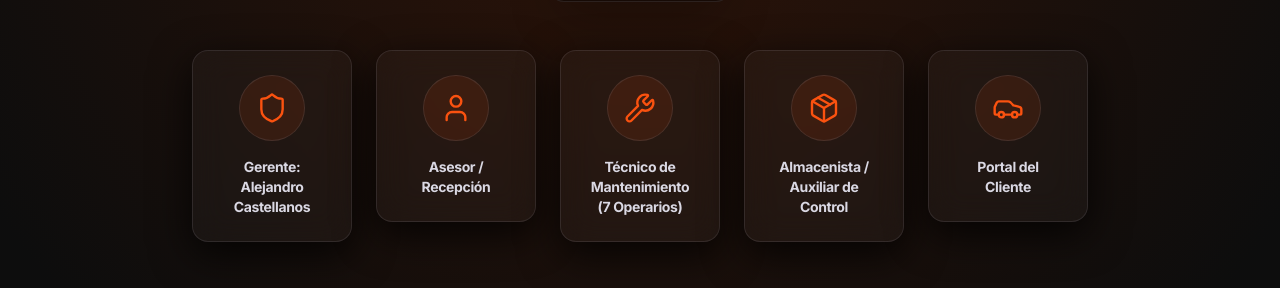
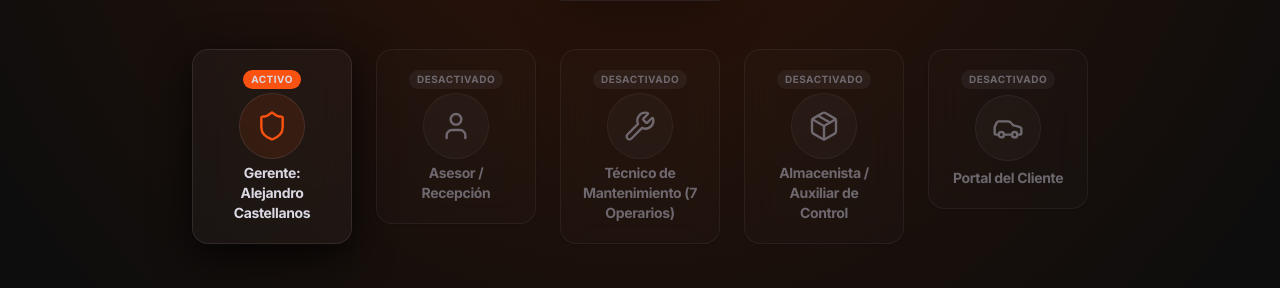
Before and after one commit to haroldove90-spec/Auto-Service, a React (Vite) app: page / in a window 1280 px wide. Shown: the part 209-497 px from the top of the page. Built offline with nearby package versions, Linux system fonts and the light colour scheme; grey boxes are pictures that could not be loaded.

Commit message:
feat(ui): restrict access to authorized roles
Limit dashboard access to the Admin role and remove template README content.

```diff
--- a/src/App.tsx
+++ b/src/App.tsx
@@ -285,31 +285,50 @@ export default function App() {
                 referrerPolicy="no-referrer"
               />
 
-              {/* Grid of access icons with name (No description, strictly requested) */}
-              <div className="grid grid-cols-2 sm:grid-cols-2 md:grid-cols-3 lg:grid-cols-5 gap-4 sm:gap-6 w-full max-w-5xl">
+              {/* Grid of access icons with name (Admin active, others disabled) */}
+              <div className="grid grid-cols-1 sm:grid-cols-2 md:grid-cols-3 lg:grid-cols-5 gap-4 sm:gap-6 w-full max-w-5xl">
                 {[
-                  { id: 'admin', name: 'Gerente: Alejandro Castellanos', icon: Shield },
-                  { id: 'advisor', name: 'Asesor / Recepción', icon: User },
-                  { id: 'mechanic', name: 'Técnico de Mantenimiento (7 Operarios)', icon: Wrench },
-                  { id: 'warehouse', name: 'Almacenista / Auxiliar de Control', icon: Package },
-                  { id: 'client', name: 'Portal del Cliente', icon: Car }
+                  { id: 'admin', name: 'Gerente: Alejandro Castellanos', icon: Shield, enabled: true },
+                  { id: 'advisor', name: 'Asesor / Recepción', icon: User, enabled: false },
+                  { id: 'mechanic', name: 'Técnico de Mantenimiento (7 Operarios)', icon: Wrench, enabled: false },
+                  { id: 'warehouse', name: 'Almacenista / Auxiliar de Control', icon: Package, enabled: false },
+                  { id: 'client', name: 'Portal del Cliente', icon: Car, enabled: false }
                 ].map((roleItem) => {
                   const IconComponent = roleItem.icon;
+                  const isEnabled = roleItem.enabled;
                   return (
                     <motion.button
                       key={roleItem.id}
-                      whileHover={{ scale: 1.05 }}
-                      whileTap={{ scale: 0.95 }}
+                      whileHover={isEnabled ? { scale: 1.05 } : {}}
+                      whileTap={isEnabled ? { scale: 0.95 } : {}}
+                      disabled={!isEnabled}
                       onClick={() => {
-                        setCurrentRole(roleItem.id as UserRole);
-                        setShowLanding(false);
+                        if (isEnabled) {
+                          setCurrentRole(roleItem.id as UserRole);
+                          setShowLanding(false);
+                        }
                       }}
-                      className="role-card flex flex-col items-center justify-center p-4 sm:p-6 bg-white rounded-2xl border border-slate-200 cursor-pointer transition-all aspect-square text-center shadow-sm hover:shadow-md"
+                      className={`role-card relative flex flex-col items-center justify-between p-4 sm:p-5 rounded-2xl border transition-all aspect-square text-center shadow-sm ${
+                        isEnabled
+                          ? 'bg-white border-[#FA5210] ring-2 ring-[#FA5210]/20 shadow-md cursor-pointer hover:shadow-lg'
+                          : 'bg-slate-50/80 border-slate-200 opacity-60 cursor-not-allowed'
+                      }`}
                     >
-                      <div className="p-3 sm:p-4 bg-[#FA5210]/10 text-[#FA5210] rounded-full mb-2 sm:mb-4 border border-[#FA5210]/20 flex items-center justify-center">
+                      <span className={`text-[10px] font-bold px-2 py-0.5 rounded-full uppercase tracking-wider ${
+                        isEnabled ? 'bg-[#FA5210] text-white' : 'bg-slate-200 text-slate-500'
+                      }`}>
+                        {isEnabled ? 'Activo' : 'Desactivado'}
+                      </span>
+
+                      <div className={`p-3 sm:p-4 rounded-full my-1 border flex items-center justify-center ${
+                        isEnabled ? 'bg-[#FA5210]/10 text-[#FA5210] border-[#FA5210]/20' : 'bg-slate-200/50 text-slate-400 border-slate-300/50'
+                      }`}>
                         <IconComponent className="w-6 h-6 sm:w-8 sm:h-8 stroke-[1.8]" />
                       </div>
-                      <span className="font-bold text-xs sm:text-sm tracking-tight text-slate-800">{roleItem.name}</span>
+
+                      <span className={`font-bold text-xs sm:text-sm tracking-tight ${isEnabled ? 'text-slate-900' : 'text-slate-500'}`}>
+                        {roleItem.name}
+                      </span>
                     </motion.button>
                   );
                 })}
```
Also changed, not shown: 1 other file (tests, documents, lock files or other folders).
